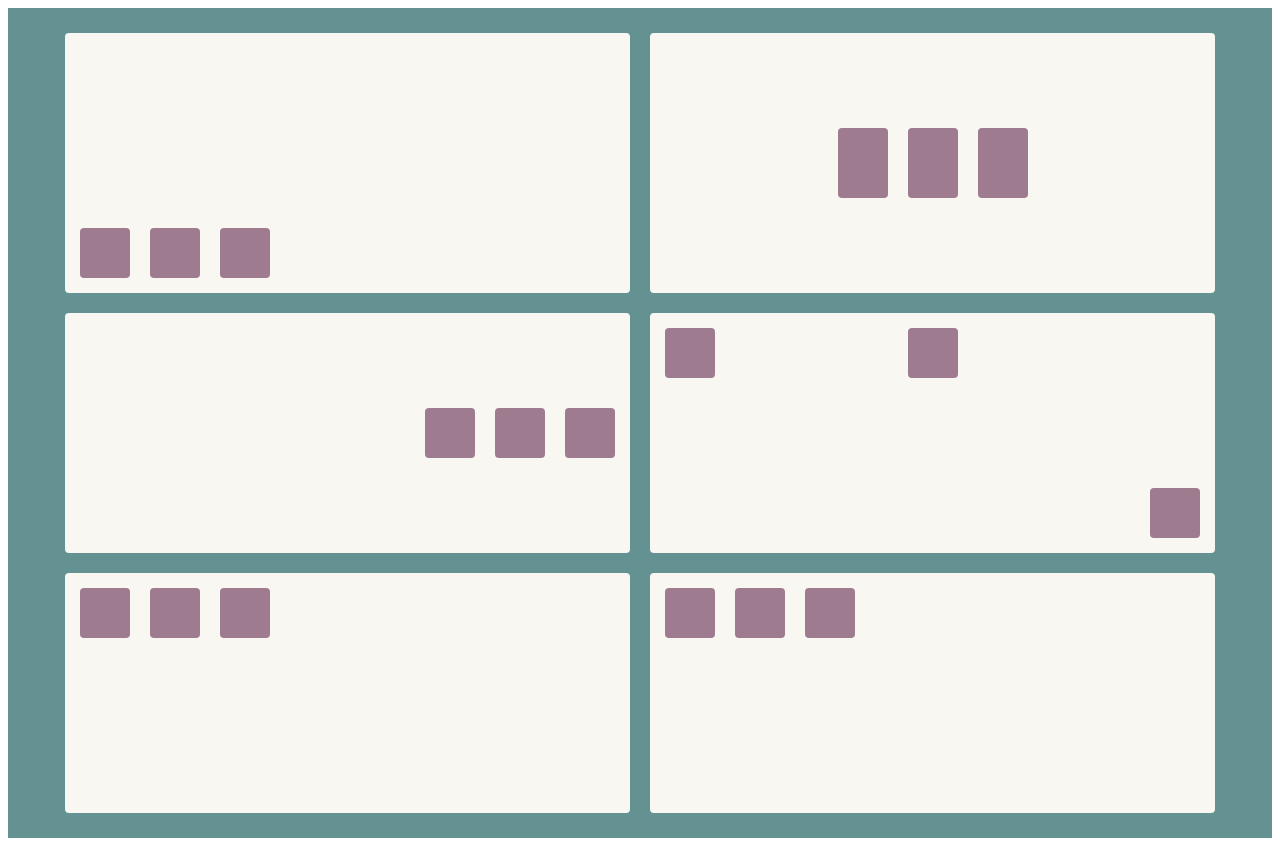
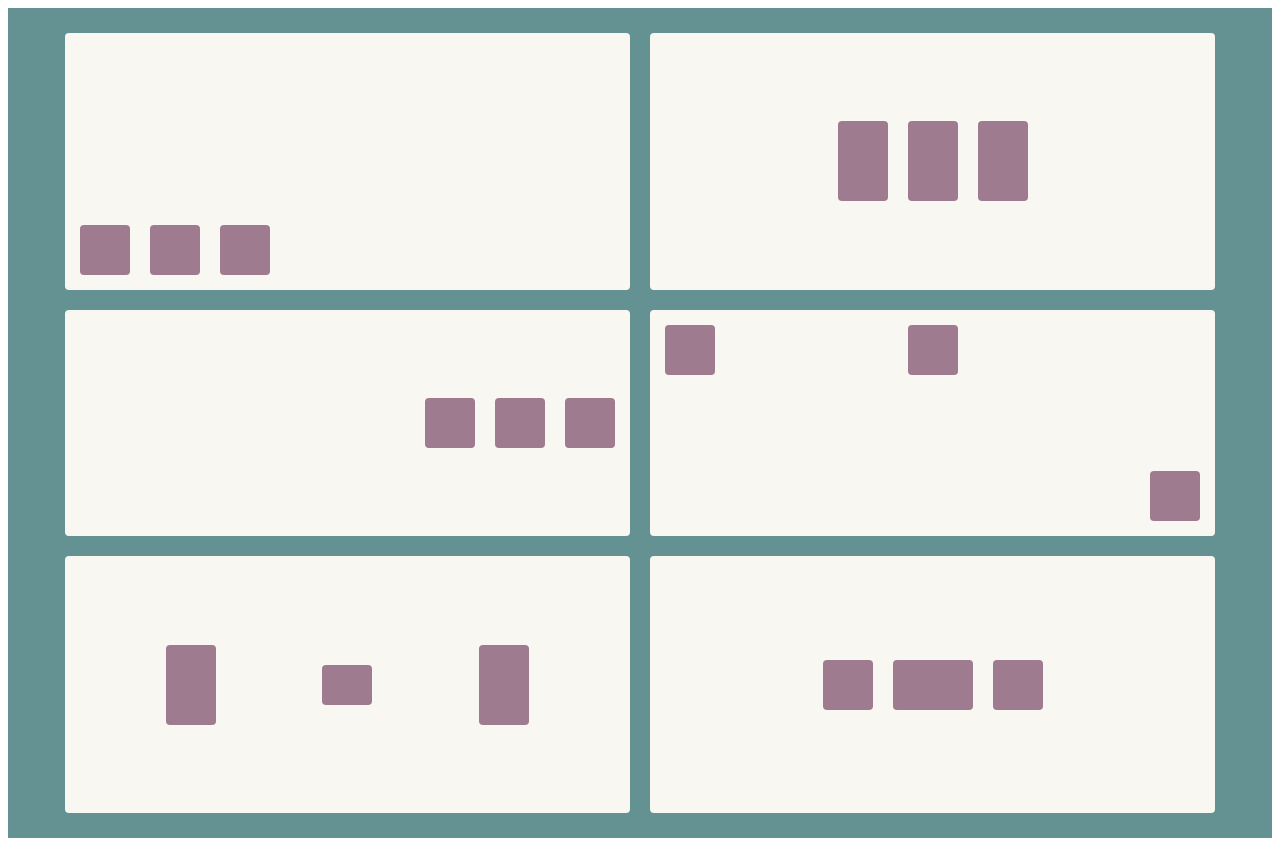
Before and after one commit to Carolina-Cardenas/figma-flexbox, a plain HTML site: page index.html in a window 1280 px wide. Drawn offline with Linux system fonts and the light colour scheme.

Commit message:
fixed boxes

```diff
--- a/index.html
+++ b/index.html
@@ -17,9 +17,9 @@
                 <div class="box"></div>
             </div>
             <div class="card card--center ">
-                 <div  class=" box box1"></div>
-                 <div  class="box box1"></div>
-                 <div  class="box box1"></div>
+                 <div  class=" box box--big"></div>
+                 <div  class="box box--big"></div>
+                 <div  class="box box--big"></div>
             </div>
             <div class="card card--right">
                 <div class="box box2"></div>
@@ -28,19 +28,19 @@
            </div>
            <div class="card card--space-between">
                 <div  class="box " ></div>
-                <div  class="box box3"></div>
+                <div  class="box "></div>
                 <div  class="box box--right"></div>
 
-            </div>  <div class="card">
-            <div class="box box4"></div>
-           <div class="box box4"></div>
-           <div class="box box4"></div>
+            </div>  <div class="card card--space-evenly">
+            <div class="box box--big "></div>
+           <div class="box box--small"></div>
+           <div class="box box--big"></div>
        </div>
 
-       <div class="card">
-            <div  class="box box5"></div>
-            <div  class="box box5"></div>
-            <div  class="box box5"></div>
+       <div class="card card--diferent-sizes">
+            <div  class="box "></div>
+            <div  class="box box--big1"></div>
+            <div  class="box "></div>
        </div>
         </div>
 
--- a/style/index.css
+++ b/style/index.css
@@ -5,7 +5,6 @@
   flex-wrap: wrap;
   padding: 15px;
   justify-content: center;
-
 }
 
 .card {
@@ -15,24 +14,28 @@
   padding: 5px;
   margin: 10px;
   display: flex;
-
-
 }
 .card--end {
   align-items: end;
-
 }
-  .card--center{
+.card--center {
   align-items: center;
   justify-content: center;
 }
-  .card--right{
+.card--right {
   align-items: center;
   justify-content: flex-end;
 }
-  .card--space-between{
+.card--space-between {
   justify-content: space-between;
-
+}
+.card--space-evenly {
+  justify-content: space-evenly;
+  align-items: center;
+}
+.card--diferent-sizes{
+   justify-content: center;
+   align-items: center;
 }
 .box {
   background-color: rgb(159, 123, 144);
@@ -40,21 +43,24 @@
   height: 50px;
   margin: 10px;
   border-radius: 4px;
+}
+
+.box2 {
+  flex-direction: row-reverse;
+}
+.box--right {
+  align-self: flex-end;
+}
+.box--big{
+ height: 80px;
 
 }
-
-.box1{
-
-  height: 70px;
-
+.box--small{
+    align-items: baseline;
+    width: 50px;
+    height: 40px;
+}
+.box--big1{
+    width: 80px;
 
 }
-.box2{
-
- flex-direction: row-reverse;
-
-
-}
-.box--right{
-    align-self: flex-end;
-}
```
Lines whose indentation alone changed are shown as unchanged.
